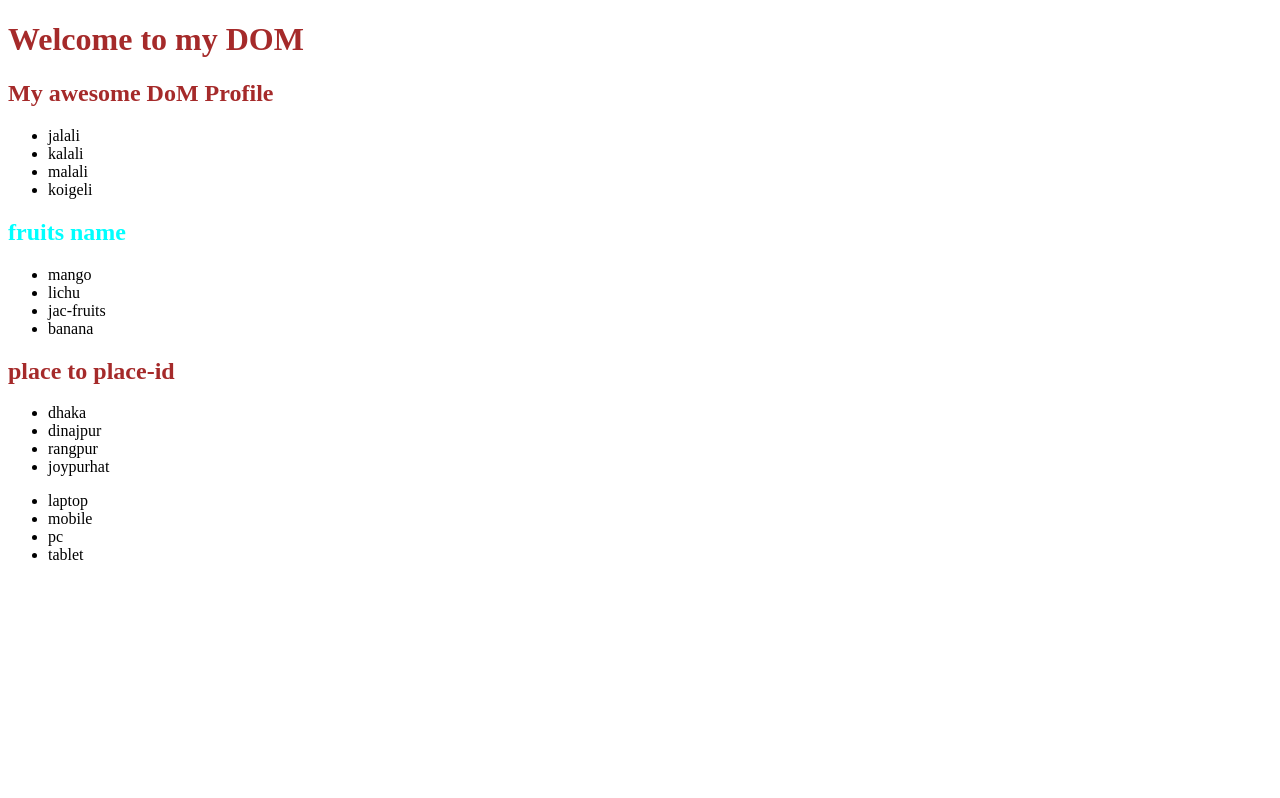
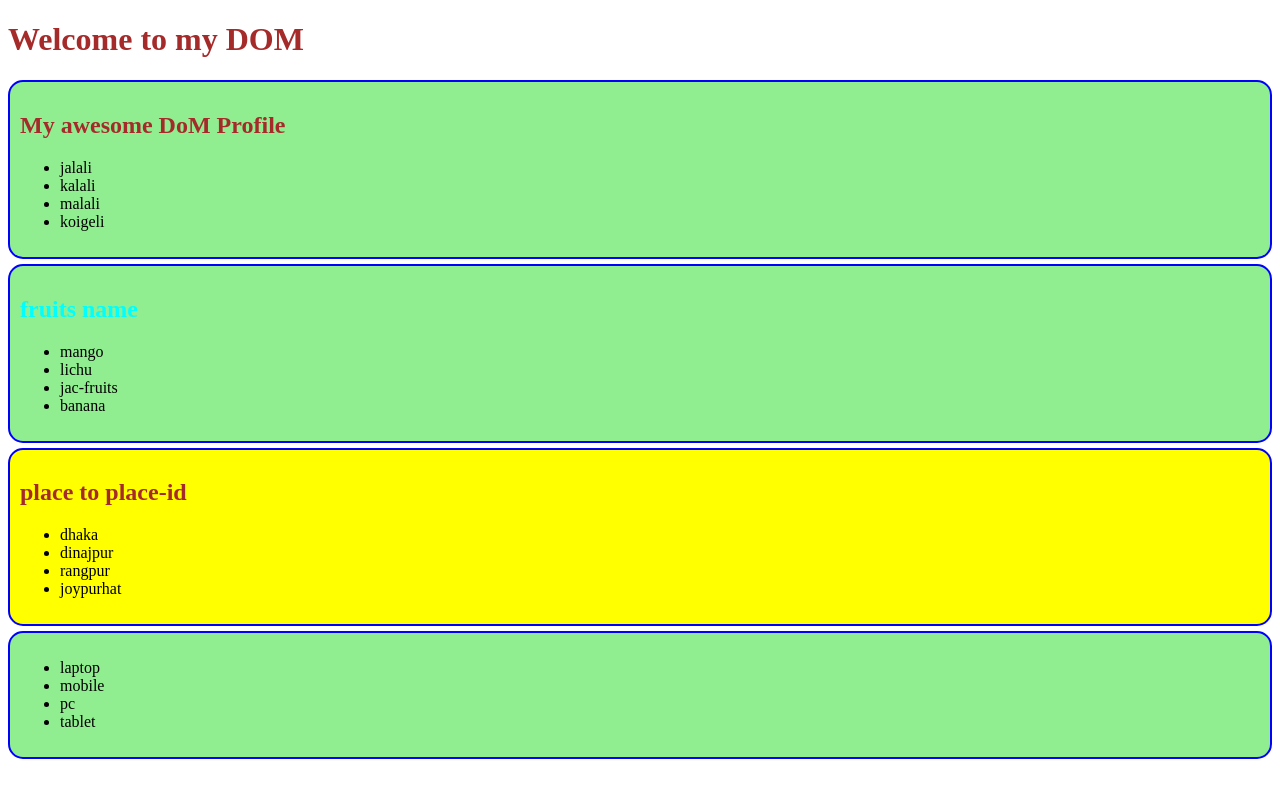
Before and after one commit to Ensaf01/module-24-basic-DOM-JavaScript-html-relation, a plain HTML site: page index.html in a window 1280 px wide. Drawn offline with Linux system fonts and the light colour scheme; files whose address does not match are found by name.

Commit message:
dom ,styleIn.js,access html property via js

```diff
--- a/index.html
+++ b/index.html
@@ -22,7 +22,7 @@
                 <li>koigeli</li>
             </ul>
         </section>
-        <section>
+        <section class="fruits-container">
             <h1 id="fruits-title">fruits name</h1>
             <ul>
                 <li>mango</li>
@@ -31,7 +31,7 @@
                 <li>banana</li>
             </ul>
         </section>
-        <section>
+        <section id="place-id" class="place-container">
             <h1 id="place">my like place</h1>
             <ul>
                 <li class="place-name">dhaka</li>
@@ -55,6 +55,7 @@
     </footer>
 
     <script src="js/dom.js"></script>
+    <script src="js/styleInJs.js"></script>
 
     <script>
 
@@ -92,7 +93,7 @@
        const device=document.querySelectorAll('.device-container');
        //console.log(device);
        for(const devices of device){
-        console.log(devices.innerText);
+       // console.log(devices.innerText);
        }
 
 //option--5
--- /dev/null
+++ b/js/styleInJs.js
@@ -0,0 +1,14 @@
+const sections=document.querySelectorAll('section');//use here tag 'section'for query
+//console.log(sections);
+for(const elements of sections){
+    //console.log(section);
+    elements.style.border='2px solid blue';
+    //element ==each section here
+    elements.style.borderRadius='15px';
+    elements.style.marginBottom='5px';
+    elements.style.backgroundColor='lightgreen';
+    elements.style.padding='10px';
+}
+
+const place=document.getElementById('place-id');
+place.style.backgroundColor='yellow';
```
Also changed, not shown: js/dom.js (added).
